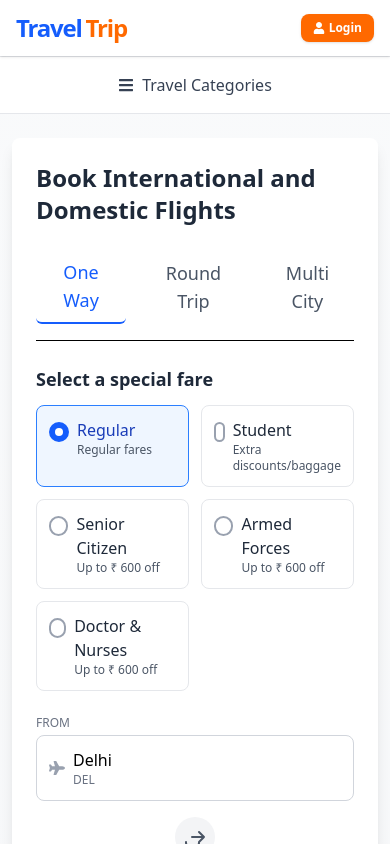
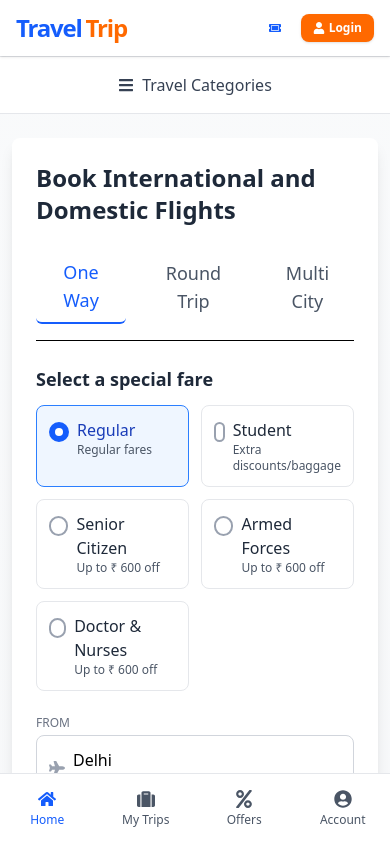
Before and after one commit to sharmmohit/MyTripPlan, a React (Vite) app in the folder mytripplan-frontend/: page / in a window 390 px wide. Built offline with nearby package versions, Linux system fonts and the light colour scheme.

Commit message:
mobileBottomNav implement

```diff
--- a/mytripplan-frontend/src/Components/Home.jsx
+++ b/mytripplan-frontend/src/Components/Home.jsx
@@ -1,5 +1,5 @@
 import React, { useState, useEffect } from 'react';
-import { FaPlane, FaHotel, FaTrain, FaBus, FaTaxi, FaFilm, FaGlobeAmericas, FaMapMarkerAlt, FaShieldAlt, FaGift, FaUser, FaBars } from 'react-icons/fa';
+import { FaPlane, FaHotel, FaTrain, FaBus, FaTaxi, FaFilm, FaTicketAlt, FaGlobeAmericas, FaMapMarkerAlt, FaShieldAlt, FaGift, FaUser, FaBars, FaHome, FaSuitcase, FaPercent, FaUserCircle } from 'react-icons/fa';
 import { HiOutlineOfficeBuilding } from 'react-icons/hi';
 import FlightSearchTab from './Flights/FlightSearchTab';
 import TrainSearchTab from './Trains/TrainSearchTab';
@@ -17,6 +17,7 @@ const Home = () => {
   const [isAuthModalOpen, setIsAuthModalOpen] = useState(false);
   const [user, setUser] = useState(null);
   const [isMobileNavOpen, setIsMobileNavOpen] = useState(false);
+  const [mobileBottomNav, setMobileBottomNav] = useState('home');
 
   useEffect(() => {
     const storedToken = localStorage.getItem('token');
@@ -39,11 +40,43 @@ const Home = () => {
     setIsAuthModalOpen(false);
   };
 
+  const handleMyTickets = () => {
+    // Logic to show user's tickets
+    alert('My Tickets functionality will be implemented soon!');
+  };
+
   const handleLogout = () => {
     setUser(null);
     localStorage.removeItem('token');
     localStorage.removeItem('user');
     alert('Logged out successfully!');
+  };
+
+  const handleMobileBottomNav = (navItem) => {
+    setMobileBottomNav(navItem);
+
+    // Handle navigation actions
+    switch(navItem) {
+      case 'home':
+        // Already on home, do nothing or scroll to top
+        window.scrollTo(0, 0);
+        break;
+      case 'trips':
+        alert('My Trips functionality will be implemented soon!');
+        break;
+      case 'offers':
+        alert('Offers functionality will be implemented soon!');
+        break;
+      case 'account':
+        if (!user) {
+          setIsAuthModalOpen(true);
+        } else {
+          alert('Account management will be implemented soon!');
+        }
+        break;
+      default:
+        break;
+    }
   };
 
   const renderTabContent = () => {
@@ -68,7 +101,7 @@ const Home = () => {
   };
 
   return (
-    <div className="min-h-screen font-sans antialiased flex flex-col bg-gradient-to-b from-gray-50 to-gray-100">
+    <div className="min-h-screen font-sans antialiased flex flex-col bg-gradient-to-b from-gray-50 to-gray-100 pb-16 md:pb-0">
       {/* Header Section */}
       <header className="bg-white shadow-sm py-3 px-4 md:px-6 lg:px-12 relative z-20">
         <div className="container mx-auto flex justify-between items-center">
@@ -79,7 +112,14 @@ const Home = () => {
           </div>
 
           {/* Login/Logout button on right side */}
-          <nav className="flex items-center">
+          <nav className="flex items-center  space-x-4">
+             <button
+              onClick={handleMyTickets}
+              className="flex items-center text-blue-600 hover:text-blue-800 transition duration-200 font-medium text-xs md:text-sm"
+            >
+              <FaTicketAlt className="mr-1 md:mr-2" />
+              <span className="font-semibold hidden md:block">My Tickets</span>
+            </button>
             {user ? (
               <div className="flex items-center space-x-2">
                 <span className="hidden md:block font-semibold text-sm md:text-base">Hi, {user.firstName || user.email}!</span>
@@ -278,6 +318,36 @@ const Home = () => {
         </section>
       </main>
 
+      {/* Mobile Bottom Navigation */}
+      <div className="md:hidden fixed bottom-0 left-0 right-0 bg-white border-t border-gray-200 z-30">
+        <div className="grid grid-cols-4 gap-1 py-2">
+          <MobileBottomNavButton
+            icon={<FaHome size={18} />}
+            label="Home"
+            isActive={mobileBottomNav === 'home'}
+            onClick={() => handleMobileBottomNav('home')}
+          />
+          <MobileBottomNavButton
+            icon={<FaSuitcase size={18} />}
+            label="My Trips"
+            isActive={mobileBottomNav === 'trips'}
+            onClick={() => handleMobileBottomNav('trips')}
+          />
+          <MobileBottomNavButton
+            icon={<FaPercent size={18} />}
+            label="Offers"
+            isActive={mobileBottomNav === 'offers'}
+            onClick={() => handleMobileBottomNav('offers')}
+          />
+          <MobileBottomNavButton
+            icon={<FaUserCircle size={18} />}
+            label="Account"
+            isActive={mobileBottomNav === 'account'}
+            onClick={() => handleMobileBottomNav('account')}
+          />
+        </div>
+      </div>
+
       {/* Footer Section */}
       <footer className="bg-gray-800 text-white py-4 md:py-6 px-4 md:px-6 lg:px-12 mt-6 md:mt-8">
         <div className="container mx-auto text-center text-xs md:text-sm">
@@ -332,6 +402,20 @@ const MobileNavButton = ({ label, icon, isActive, onClick }) => (
   </button>
 );
 
+const MobileBottomNavButton = ({ icon, label, isActive, onClick }) => (
+  <button
+    className={`flex flex-col items-center justify-center py-2 transition-all duration-200
+      ${isActive
+        ? 'text-blue-600'
+        : 'text-gray-600'
+      }`}
+    onClick={onClick}
+  >
+    {icon}
+    <span className="text-xs mt-1">{label}</span>
+  </button>
+);
+
 const PlaceholderTab = ({ title }) => (
   <div className="p-4 text-center text-gray-600 text-base md:text-lg min-h-[180px] md:min-h-[200px] flex items-center justify-center flex-col bg-white rounded-xl shadow-md mt-4">
     <h2 className="text-xl md:text-2xl font-bold text-gray-800 mb-3 md:mb-4">{title} Booking</h2>
```
